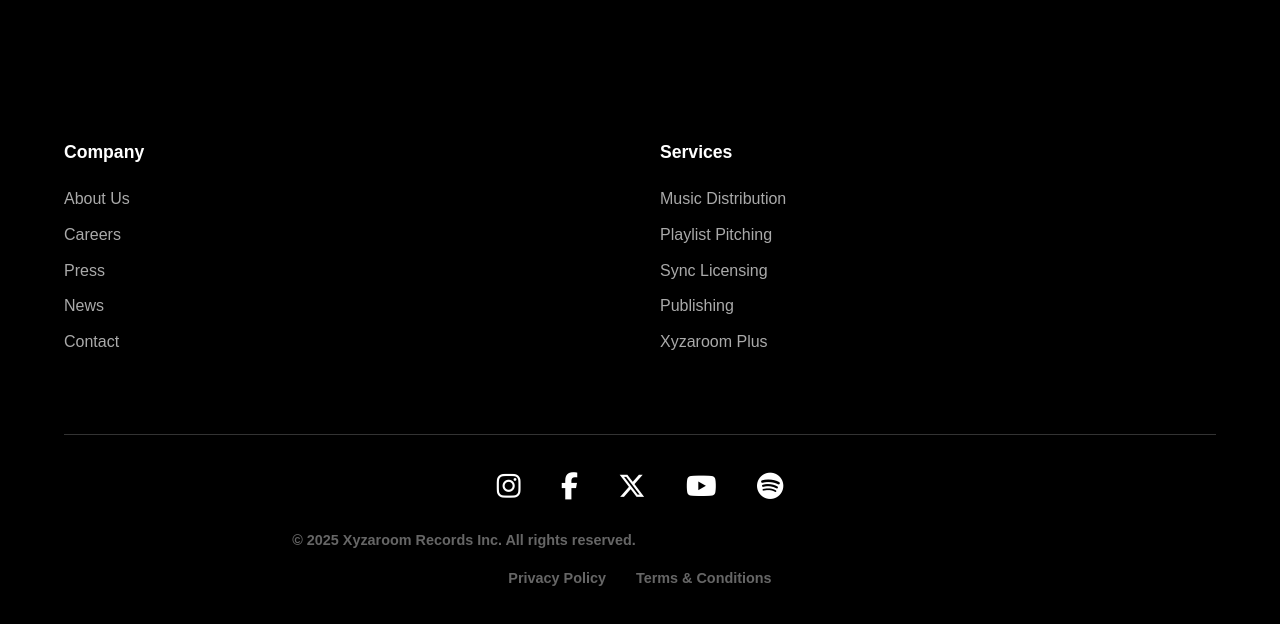
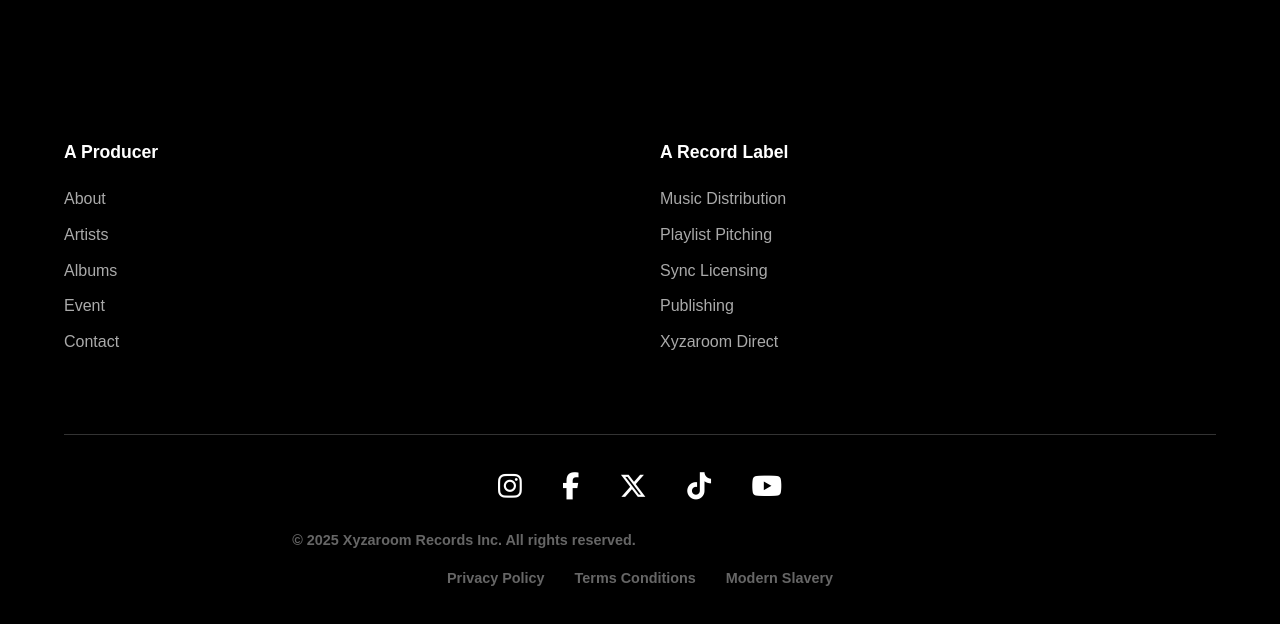
Before and after one commit to xyzaroom/experiment, a plain HTML site: page index.html in a window 1280 px wide. Shown: the part 2987-3611 px from the top of the page. Drawn offline with Linux system fonts and the light colour scheme.

Commit message:
index.html

```diff
--- a/index.html
+++ b/index.html
@@ -3,7 +3,7 @@
 <head>
 <meta charset="UTF-8">
 <meta name="viewport" content="width=device-width, initial-scale=1.0">
-<title>Xyzaroom Records | Cinematic Monochrome</title>
+<title>Xyzaroom Records | Official Website</title>
 <link rel="stylesheet" href="https://cdnjs.cloudflare.com/ajax/libs/font-awesome/6.6.0/css/all.min.css">
 <style>
   /* Reset */
@@ -475,34 +475,35 @@
 <footer>
   <div class="footer-container">
     <div class="footer-column">
-      <h4>Company</h4>
-      <a href="#">About Us</a>
-      <a href="#">Careers</a>
-      <a href="#">Press</a>
-      <a href="#">News</a>
-      <a href="#">Contact</a>
+      <h4>A Producer</h4>
+      <a href="p/about.html">About</a>
+      <a href="p/artists.html">Artists</a>
+      <a href="p/albums.html">Albums</a>
+      <a href="p/event.html">Event</a>
+      <a href="P/contact.html">Contact</a>
     </div>
     <div class="footer-column">
-      <h4>Services</h4>
+      <h4>A Record Label</h4>
       <a href="#">Music Distribution</a>
       <a href="#">Playlist Pitching</a>
       <a href="#">Sync Licensing</a>
       <a href="#">Publishing</a>
-      <a href="#">Xyzaroom Plus</a>
+      <a href="#">Xyzaroom Direct</a>
     </div>
   </div>
   <div class="footer-bottom">
     <div class="social-icons">
-      <a href="#" target="_blank"><i class="fab fa-instagram"></i></a>
-      <a href="#" target="_blank"><i class="fab fa-facebook-f"></i></a>
-      <a href="#" target="_blank"><i class="fab fa-x-twitter"></i></a>
-      <a href="#" target="_blank"><i class="fab fa-youtube"></i></a>
-      <a href="#" target="_blank"><i class="fab fa-spotify"></i></a>
+      <a href="https://instagram.com/xyzaroom" target="_blank"><i class="fab fa-instagram"></i></a>
+      <a href="https://facebook.com/xyzaroomrecords" target="_blank"><i class="fab fa-facebook-f"></i></a>
+      <a href="https://x.com/xyzaroom" target="_blank"><i class="fab fa-x-twitter"></i></a>
+      <a href="https://tiktok.com/@xyzaroom" target="_blank"><i class="fab fa-tiktok"></i></a>
+      <a href="https://youtube.com/@xyzaroom" target="_blank"><i class="fab fa-youtube"></i></a>
     </div>
     <p><strong>© 2025 Xyzaroom Records Inc. All rights reserved.</strong></p>
     <div class="legal-links">
-      <a href="#"><strong>Privacy Policy</strong></a>
-      <a href="#"><strong>Terms & Conditions</strong></a>
+      <a href="FAQ/privacy-policy.html"><strong>Privacy Policy</strong></a>
+      <a href="FAQ/terms-condition.html"><strong>Terms Conditions</strong></a>
+      <a href="FAQ/modern-slavery.html"><strong>Modern Slavery</strong></a>
     </div>
   </div>
 </footer>
```
